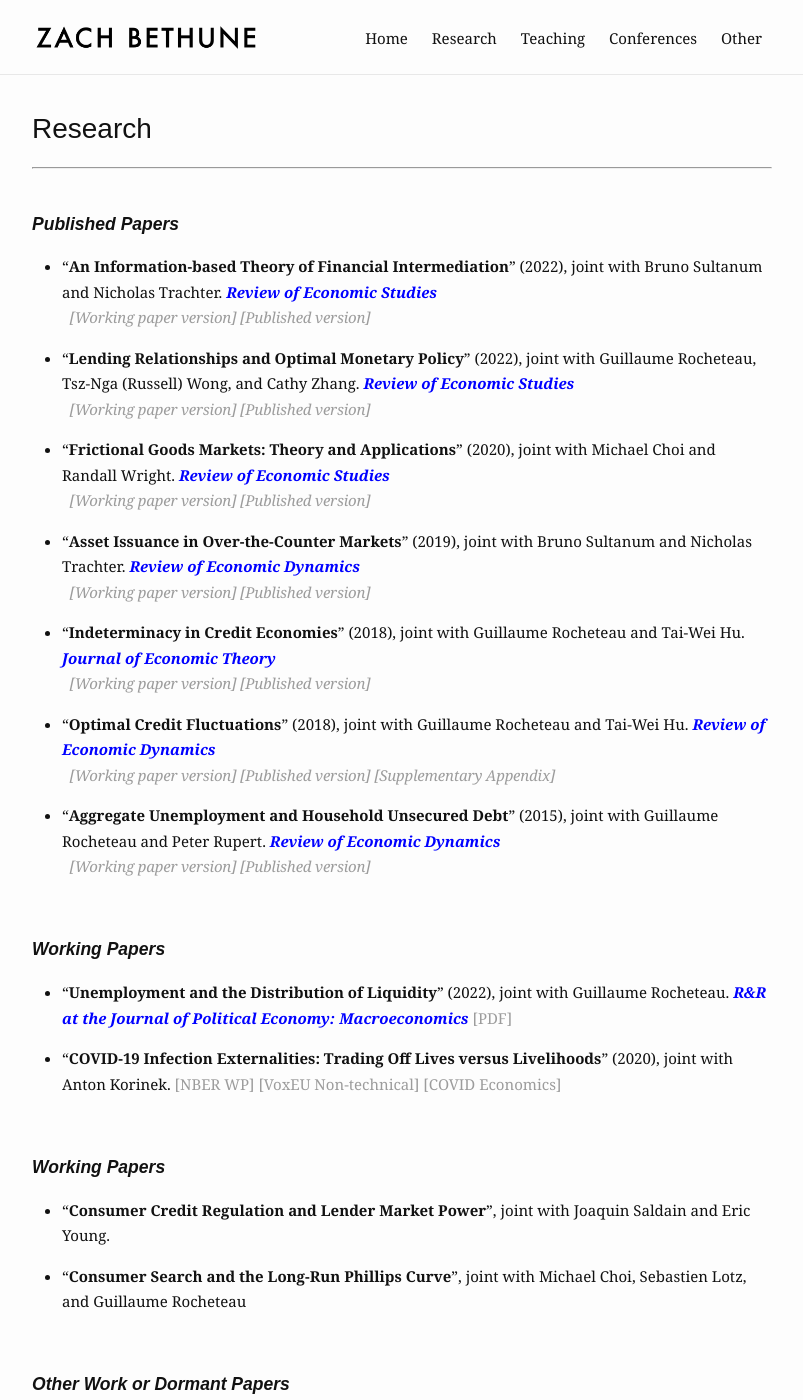
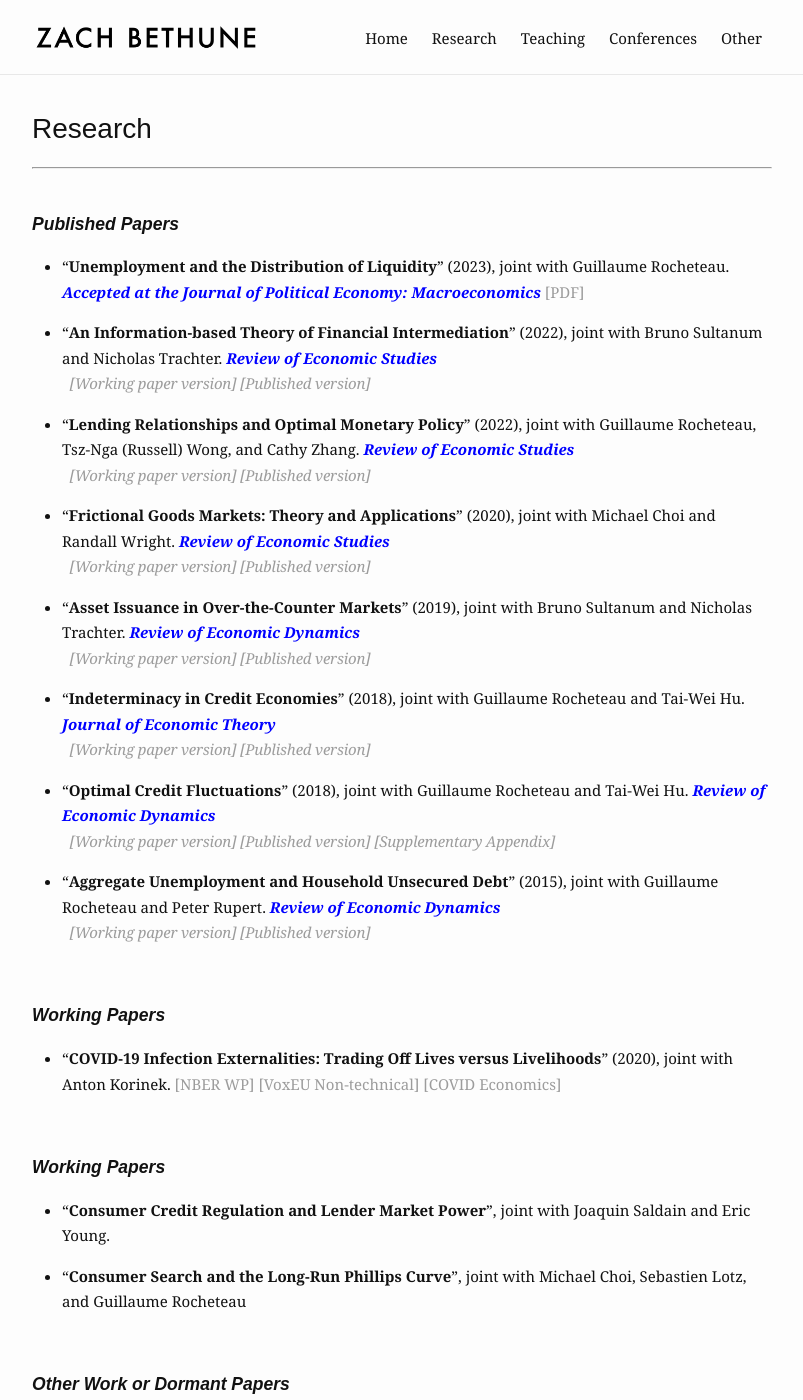
Before and after one commit to zbethune/zbethune.github.io, a Jekyll site: the page built from research.md, in a window 1280 px wide and 1400 px high. Shown: the whole window, without its empty margins (238-1041 px from the left). Built offline with Jekyll 4.4.1, drawn with Linux system fonts in a browser that asks for light colours; part of the change alters nothing that is shown.

Commit message:
Update research.md

```diff
--- a/research.md
+++ b/research.md
@@ -9,6 +9,9 @@ slug: /research
 <br />
 
 ### ***Published Papers***
+-  "__Unemployment and the Distribution of Liquidity__" (2023), joint with Guillaume Rocheteau. <span style="color: blue"> ***Accepted at the Journal of Political Economy: Macroeconomics*** </span>
+<a href="https://www.journals.uchicago.edu/doi/10.1086/727797" target="_blank" rel="noopener noreferrer">[PDF]</a>
+
 -  "__An Information-based Theory of Financial Intermediation__" (2022), joint with Bruno Sultanum and Nicholas Trachter. <span style="color: blue"> ***Review of Economic Studies*** </span>
     > <a href="./assets/pdfs/BST_ReStud_July2021.pdf" target="_blank" rel="noopener noreferrer">[Working paper version]</a> <a href="https://academic.oup.com/restud/article/89/5/2381/6482754" target="_blank" rel="noopener noreferrer">[Published version]</a>
 
@@ -47,9 +50,6 @@ slug: /research
 
 ### ***Working Papers***
 
--  "__Unemployment and the Distribution of Liquidity__" (2022), joint with Guillaume Rocheteau. <span style="color: blue"> ***R&R at the Journal of Political Economy: Macroeconomics*** </span>
-<a href="./assets/pdfs/BR_June2023.pdf" target="_blank" rel="noopener noreferrer">[PDF]</a>
-
 -  "__COVID-19 Infection Externalities: Trading Off Lives versus Livelihoods__" (2020), joint with Anton Korinek.
 <a href="https://www.nber.org/papers/w27009" target="_blank" rel="noopener noreferrer">[NBER WP]</a>
 <a href="https://voxeu.org/article/covid-19-infection-externalities-herd-immunity-versus-containment-strategies" target="_blank" rel="noopener noreferrer">[VoxEU Non-technical]</a>
```
